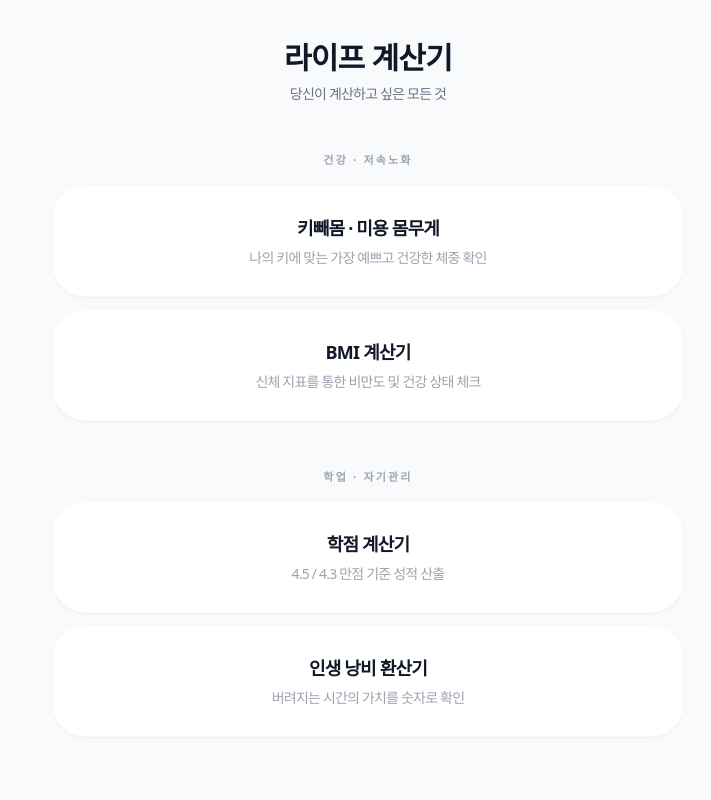
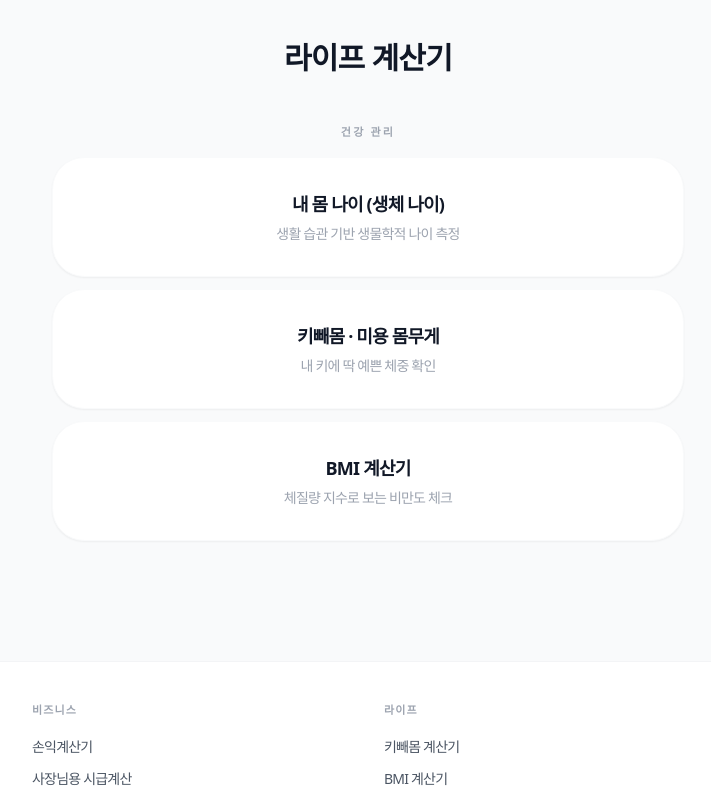
Before and after one commit to greentea2417/semogye-calculator, a Next.js app: page /life in a window 1280 px wide. Shown: the top 800 px of the page, without its empty margins (272-983 px from the left). Built offline with nearby package versions, Linux system fonts and the light colour scheme; a web font is replaced by a local one.

Commit message:
Final: Fix layout, restore all menus, and split KBM/BMI

```diff
--- a/app/business/page.tsx
+++ b/app/business/page.tsx
@@ -4,43 +4,43 @@ export default function BusinessPage() {
   return (
     <main className="max-w-2xl mx-auto px-5 py-10 space-y-12 mb-20">
       <section className="flex flex-col items-center text-center mb-10">
-        <h1 className="text-3xl font-extrabold tracking-tight text-gray-900 not-italic">비즈니스 · 금융</h1>
-        <p className="text-gray-500 text-sm mt-2 not-italic">당신이 계산하고 싶은 모든 것</p>
+        <h1 className="text-3xl font-extrabold tracking-tight text-gray-900">비즈니스 · 금융</h1>
+        <p className="text-gray-500 text-sm mt-2">당신이 계산하고 싶은 모든 것</p>
       </section>
 
-      {/* 사장님 필수 섹션 */}
+      {/* 사장님 필수 */}
       <section className="space-y-4">
-        <h2 className="text-center text-[11px] font-bold text-gray-400 tracking-[0.2em] uppercase not-italic">사장님 필수</h2>
+        <h2 className="text-center text-[11px] font-bold text-gray-400 tracking-[0.2em] uppercase">사장님 필수</h2>
         <div className="flex flex-col gap-3">
-          {/* 🔥 사장님 계산기 -> 손익계산기로 명칭 수정 */}
-          <Link href="/profit" className="block p-8 bg-white rounded-[32px] border border-gray-50 shadow-sm hover:shadow-md hover:bg-gray-50 transition-all group">
-            <div className="flex flex-col items-center text-center">
-              <h3 className="font-bold text-gray-900 text-lg not-italic group-hover:text-blue-600 transition-colors">손익계산기</h3>
-              <p className="text-gray-400 text-sm mt-1.5 not-italic">판매가 대비 수익과 마진율 확인</p>
-            </div>
+          <Link href="/profit" className="block p-8 bg-white rounded-[32px] border border-gray-50 shadow-sm hover:shadow-md transition-all group text-center">
+            <h3 className="font-bold text-gray-900 text-lg group-hover:text-blue-600 transition-colors">손익계산기</h3>
+            <p className="text-gray-400 text-sm mt-1.5">판매가 대비 수익과 마진율 확인</p>
           </Link>
 
-          <Link href="/hourly-multi" className="block p-8 bg-white rounded-[32px] border border-gray-50 shadow-sm hover:shadow-md hover:bg-gray-50 transition-all group">
-            <div className="flex flex-col items-center text-center">
-              <h3 className="font-bold text-gray-900 text-lg not-italic group-hover:text-blue-600 transition-colors">사장님용 시급 계산</h3>
-              <p className="text-gray-400 text-sm mt-1.5 not-italic">여러 알바생의 급여를 한 번에 정산</p>
-            </div>
+          <Link href="/hourly-multi" className="block p-8 bg-white rounded-[32px] border border-gray-50 shadow-sm hover:shadow-md transition-all group text-center">
+            <h3 className="font-bold text-gray-900 text-lg group-hover:text-blue-600 transition-colors">사장님용 시급 계산</h3>
+            <p className="text-gray-400 text-sm mt-1.5">여러 알바생의 급여를 한 번에 정산</p>
           </Link>
         </div>
       </section>
 
-      {/* 알바 · 프리랜서 섹션 */}
+      {/* 알바 · 프리랜서 (사라졌던 메뉴들 복구!) */}
       <section className="space-y-4">
-        <h2 className="text-center text-[11px] font-bold text-gray-400 tracking-[0.2em] uppercase not-italic">알바 · 프리랜서</h2>
+        <h2 className="text-center text-[11px] font-bold text-gray-400 tracking-[0.2em] uppercase">알바 · 프리랜서</h2>
         <div className="flex flex-col gap-3">
-          <Link href="/hourly" className="block p-8 bg-white rounded-[32px] border border-gray-50 shadow-sm hover:shadow-md hover:bg-gray-50 transition-all group">
-            <div className="flex flex-col items-center text-center">
-              <h3 className="font-bold text-gray-900 text-lg not-italic group-hover:text-blue-600 transition-colors">알바 시급 계산기</h3>
-              <p className="text-gray-400 text-sm mt-1.5 not-italic">주휴수당 포함 월 예상 수령액 확인</p>
-            </div>
+          <Link href="/hourly" className="block p-8 bg-white rounded-[32px] border border-gray-50 shadow-sm hover:shadow-md transition-all group text-center">
+            <h3 className="font-bold text-gray-900 text-lg group-hover:text-blue-600 transition-colors">알바 시급 계산기</h3>
+            <p className="text-gray-400 text-sm mt-1.5">주휴수당 포함 월 예상 수령액 확인</p>
           </Link>
-          <Link href="/freelance" className="block p-8 bg-white rounded-[32px] border border-gray-50 shadow-sm hover:shadow-md hover:bg-gray-50 transition-all group">
-            <div className="flex flex-col items-center text-center font-bold text-gray-900 text-lg not-italic group-hover:text-blue-600 transition-colors">프리랜서 3.3%</div>
+
+          <Link href="/compare" className="block p-8 bg-white rounded-[32px] border border-gray-50 shadow-sm hover:shadow-md transition-all group text-center">
+            <h3 className="font-bold text-gray-900 text-lg group-hover:text-blue-600 transition-colors">월급 vs 프리랜서</h3>
+            <p className="text-gray-400 text-sm mt-1.5">나에게 유리한 계약 방식 비교</p>
+          </Link>
+
+          <Link href="/freelance" className="block p-8 bg-white rounded-[32px] border border-gray-50 shadow-sm hover:shadow-md transition-all group text-center">
+            <h3 className="font-bold text-gray-900 text-lg group-hover:text-blue-600 transition-colors">프리랜서 3.3%</h3>
+            <p className="text-gray-400 text-sm mt-1.5">세금 떼고 실제로 받는 금액 확인</p>
           </Link>
         </div>
       </section>
--- a/app/components/footer.tsx
+++ b/app/components/footer.tsx
@@ -4,32 +4,27 @@ export default function Footer() {
   return (
     <footer className="bg-white border-t border-gray-100 pt-10 pb-20 px-5">
       <div className="max-w-2xl mx-auto grid grid-cols-2 gap-8">
-
-        {/* 비즈니스 카테고리 */}
+        {/* 비즈니스 */}
         <div className="space-y-4">
-          <h4 className="text-xs font-bold text-gray-400 uppercase tracking-widest">비즈니스</h4>
+          <h4 className="text-[11px] font-bold text-gray-400 uppercase tracking-widest">비즈니스</h4>
           <ul className="space-y-2">
             <li><Link href="/profit" className="text-sm text-gray-600 hover:text-gray-900">손익계산기</Link></li>
             <li><Link href="/hourly-multi" className="text-sm text-gray-600 hover:text-gray-900">사장님용 시급계산</Link></li>
             <li><Link href="/compare" className="text-sm text-gray-600 hover:text-gray-900">월급 vs 프리랜서</Link></li>
-            <li><Link href="/freelance" className="text-sm text-gray-600 hover:text-gray-900">프리랜서 3.3%</Link></li>
           </ul>
         </div>
 
-        {/* 라이프 카테고리 */}
+        {/* 라이프 */}
         <div className="space-y-4">
-          <h4 className="text-xs font-bold text-gray-400 uppercase tracking-widest">라이프</h4>
+          <h4 className="text-[11px] font-bold text-gray-400 uppercase tracking-widest">라이프</h4>
           <ul className="space-y-2">
             <li><Link href="/life/kbm" className="text-sm text-gray-600 hover:text-gray-900">키빼몸 계산기</Link></li>
             <li><Link href="/life/bmi" className="text-sm text-gray-600 hover:text-gray-900">BMI 계산기</Link></li>
-            <li><Link href="/life/grade" className="text-sm text-gray-600 hover:text-gray-900">학점 계산기</Link></li>
-            <li><Link href="/life/wast-time" className="text-sm text-gray-600 hover:text-gray-900">인생 낭비 환산기</Link></li>
           </ul>
         </div>
-
       </div>
 
-      <div className="max-w-2xl mx-auto mt-10 pt-6 border-t border-gray-50 flex justify-between items-center">
+      <div className="max-w-2xl mx-auto mt-10 pt-6 border-t border-gray-50 text-center">
         <p className="text-[11px] text-gray-400 font-medium">© 2026 세모계. All rights reserved.</p>
       </div>
     </footer>
--- a/app/life/page.tsx
+++ b/app/life/page.tsx
@@ -3,78 +3,27 @@ import Link from "next/link";
 export default function LifePage() {
   return (
     <main className="max-w-2xl mx-auto px-5 py-10 space-y-12 mb-20">
-      {/* 헤더 섹션 */}
       <section className="flex flex-col items-center text-center mb-10">
-        <h1 className="text-3xl font-extrabold tracking-tight text-gray-900 not-italic">
-          라이프 계산기
-        </h1>
-        <p className="text-gray-500 text-sm mt-2 not-italic">
-          당신이 계산하고 싶은 모든 것
-        </p>
+        <h1 className="text-3xl font-extrabold tracking-tight text-gray-900">라이프 계산기</h1>
       </section>
 
-      {/* 건강 · 저속노화 섹션 */}
+      {/* 건강 섹션 (분리 완료!) */}
       <section className="space-y-4">
-        <h2 className="text-center text-[11px] font-bold text-gray-400 tracking-[0.2em] uppercase not-italic">
-          건강 · 저속노화
-        </h2>
-
+        <h2 className="text-center text-[11px] font-bold text-gray-400 tracking-[0.2em] uppercase">건강 관리</h2>
         <div className="flex flex-col gap-3">
-          {/* 키빼몸: 경로를 /life/kbm 으로 확실히 지정 */}
-          <Link href="/life/kbm" className="block p-7 bg-white rounded-[32px] border border-gray-50 shadow-sm hover:shadow-md hover:bg-gray-50 transition-all group">
-            <div className="flex flex-col items-center text-center">
-              <h3 className="font-bold text-gray-900 text-lg not-italic">
-                키빼몸 · 미용 몸무게
-              </h3>
-              <p className="text-gray-400 text-sm mt-1.5 not-italic">
-                나의 키에 맞는 가장 예쁘고 건강한 체중 확인
-              </p>
-            </div>
+          <Link href="/life/body-age" className="block p-8 bg-white rounded-[32px] border border-gray-50 shadow-sm hover:shadow-md transition-all group text-center">
+            <h3 className="font-bold text-gray-900 text-lg group-hover:text-green-600 transition-colors">내 몸 나이 (생체 나이)</h3>
+            <p className="text-gray-400 text-sm mt-1.5">생활 습관 기반 생물학적 나이 측정</p>
           </Link>
 
-          {/* BMI 계산기 */}
-          <Link href="/life/bmi" className="block p-7 bg-white rounded-[32px] border border-gray-50 shadow-sm hover:shadow-md hover:bg-gray-50 transition-all group">
-            <div className="flex flex-col items-center text-center">
-              <h3 className="font-bold text-gray-900 text-lg not-italic">
-                BMI 계산기
-              </h3>
-              <p className="text-gray-400 text-sm mt-1.5 not-italic">
-                신체 지표를 통한 비만도 및 건강 상태 체크
-              </p>
-            </div>
-          </Link>
-        </div>
-      </section>
-
-      {/* 학업 · 자기관리 섹션 */}
-      <section className="space-y-4">
-        <h2 className="text-center text-[11px] font-bold text-gray-400 tracking-[0.2em] uppercase not-italic">
-          학업 · 자기관리
-        </h2>
-
-        <div className="flex flex-col gap-3">
-          {/* 학점 계산기 (폴더명 grade 확인) */}
-          <Link href="/life/grade" className="block p-7 bg-white rounded-[32px] border border-gray-50 shadow-sm hover:shadow-md hover:bg-gray-50 transition-all group">
-            <div className="flex flex-col items-center text-center">
-              <h3 className="font-bold text-gray-900 text-lg not-italic">
-                학점 계산기
-              </h3>
-              <p className="text-gray-400 text-sm mt-1.5 not-italic">
-                4.5 / 4.3 만점 기준 성적 산출
-              </p>
-            </div>
+          <Link href="/life/kbm" className="block p-8 bg-white rounded-[32px] border border-gray-50 shadow-sm hover:shadow-md transition-all group text-center">
+            <h3 className="font-bold text-gray-900 text-lg group-hover:text-green-600 transition-colors">키빼몸 · 미용 몸무게</h3>
+            <p className="text-gray-400 text-sm mt-1.5">내 키에 딱 예쁜 체중 확인</p>
           </Link>
 
-          {/* 인생 낭비 환산기 (폴더명 wast-time 확인) */}
-          <Link href="/life/wast-time" className="block p-7 bg-white rounded-[32px] border border-gray-50 shadow-sm hover:shadow-md hover:bg-gray-50 transition-all group">
-            <div className="flex flex-col items-center text-center">
-              <h3 className="font-bold text-gray-900 text-lg not-italic">
-                인생 낭비 환산기
-              </h3>
-              <p className="text-gray-400 text-sm mt-1.5 not-italic">
-                버려지는 시간의 가치를 숫자로 확인
-              </p>
-            </div>
+          <Link href="/life/bmi" className="block p-8 bg-white rounded-[32px] border border-gray-50 shadow-sm hover:shadow-md transition-all group text-center">
+            <h3 className="font-bold text-gray-900 text-lg group-hover:text-green-600 transition-colors">BMI 계산기</h3>
+            <p className="text-gray-400 text-sm mt-1.5">체질량 지수로 보는 비만도 체크</p>
           </Link>
         </div>
       </section>
```
